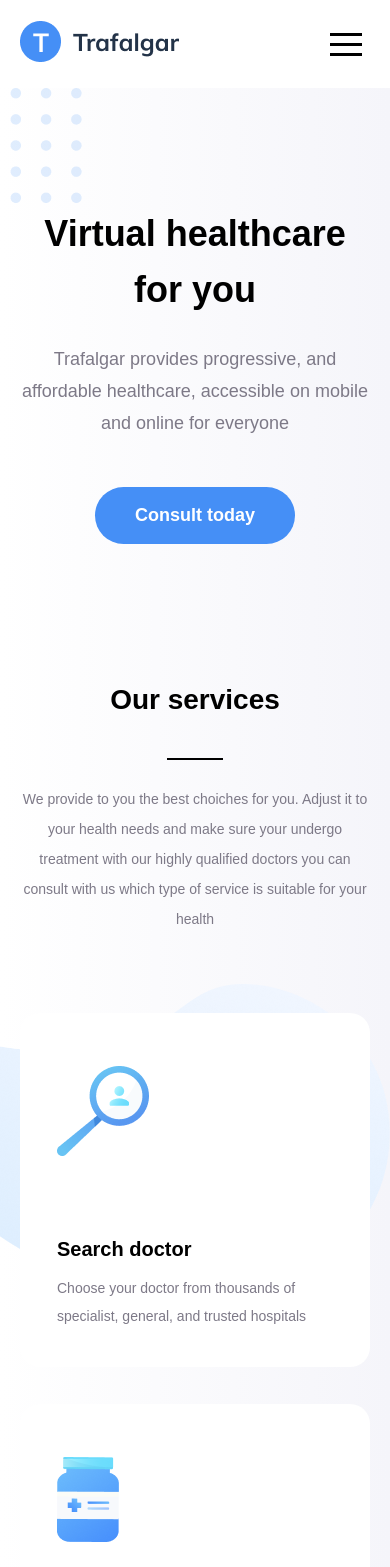
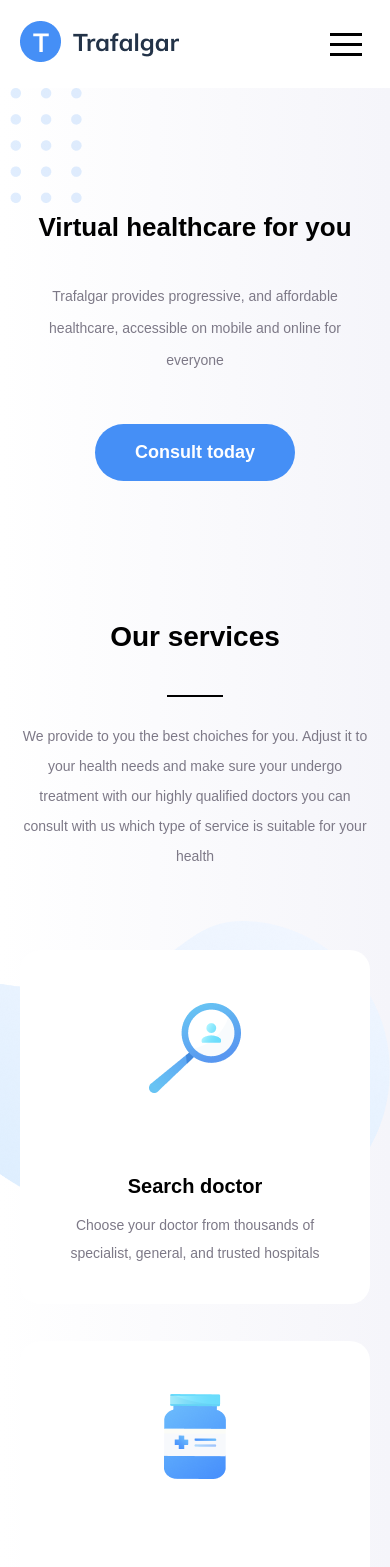
Before and after one commit to DanielCikora/Trafalgar-ReactJS-App, a React (Vite) app: page / in a window 390 px wide. Shown: the top 1567 px of the page. Built offline with nearby package versions, Linux system fonts and the light colour scheme; a web font is replaced by a local one.

Commit message:
Responsive added

```diff
--- a/src/App.css
+++ b/src/App.css
@@ -593,6 +593,14 @@ body {
     max-width: 100%;
   }
 }
+@media only screen and (max-width: 600px) {
+  .banner-text__h1 {
+    font-size: 26px;
+  }
+  .banner-text__paragraph {
+    font-size: 14px;
+  }
+}
 .services {
   position: relative;
   background-image: linear-gradient(to right, #fff, rgb(245, 245, 250));
@@ -704,4 +712,12 @@ body {
   .box-details__paragraph {
     font-size: 14px;
   }
+}
+@media only screen and (max-width: 600px) {
+  .box-image {
+    align-self: center;
+  }
+  .box-details {
+    text-align: center;
+  }
 }/*# sourceMappingURL=App.css.map */
```
Also changed, not shown: src/partials/_banner.scss (+8 -0 lines), src/partials/_services.scss (+8 -0 lines), 1 other file (tests, documents, lock files or other folders).
